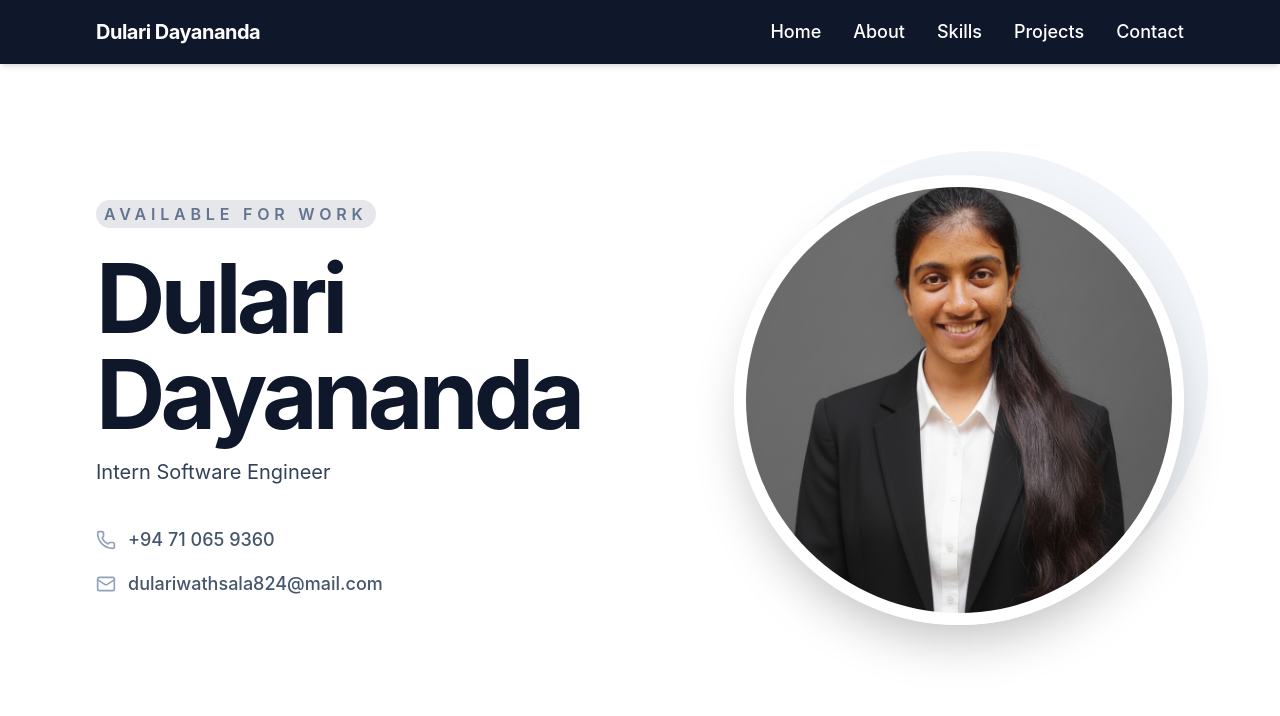
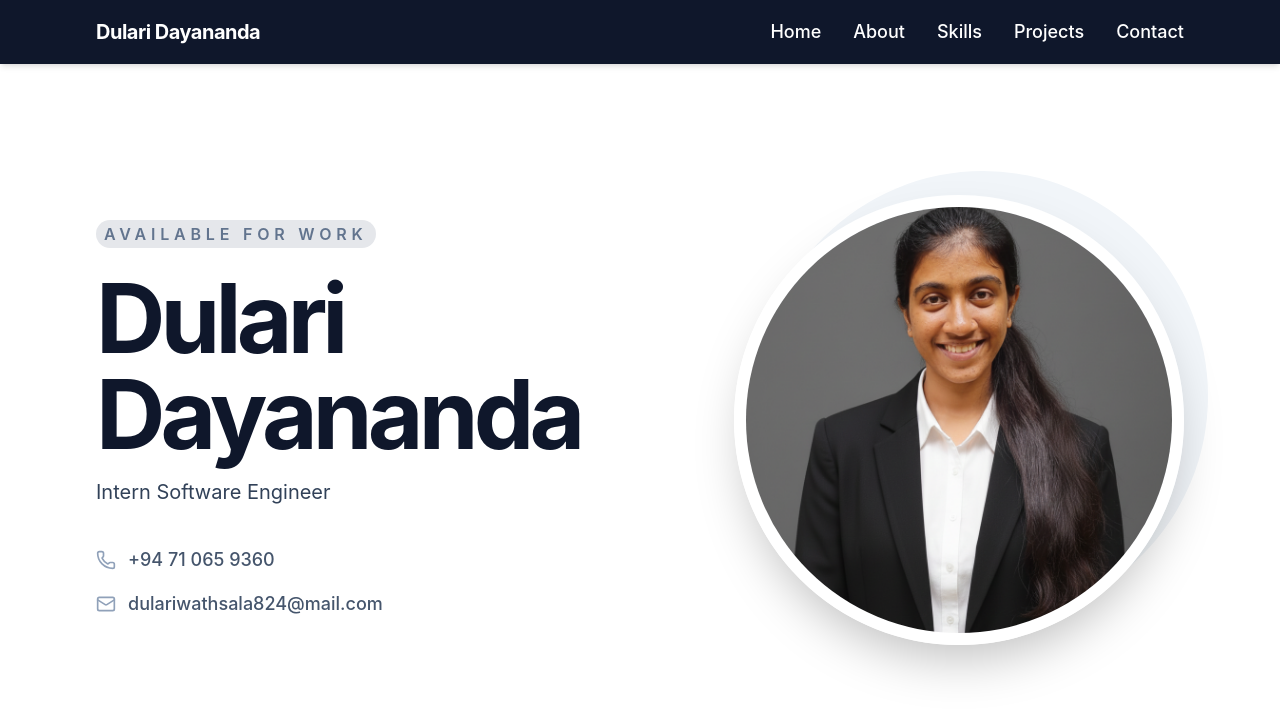
Before and after one commit to dwathsala/My_Portfolio, a React (Vite) app: page / in a window 1280 px wide. Shown: the top 716 px of the page. Built offline with nearby package versions, Linux system fonts and the light colour scheme.

Commit message:
Add padding to Hero component for improved spacing

```diff
--- a/src/App.jsx
+++ b/src/App.jsx
@@ -8,7 +8,7 @@ function App() {
     <div >
       <Header />
       <main className="relative">
-        <div className="">
+        <div className="pt-5">
           <Hero />
 
         </div>
```
